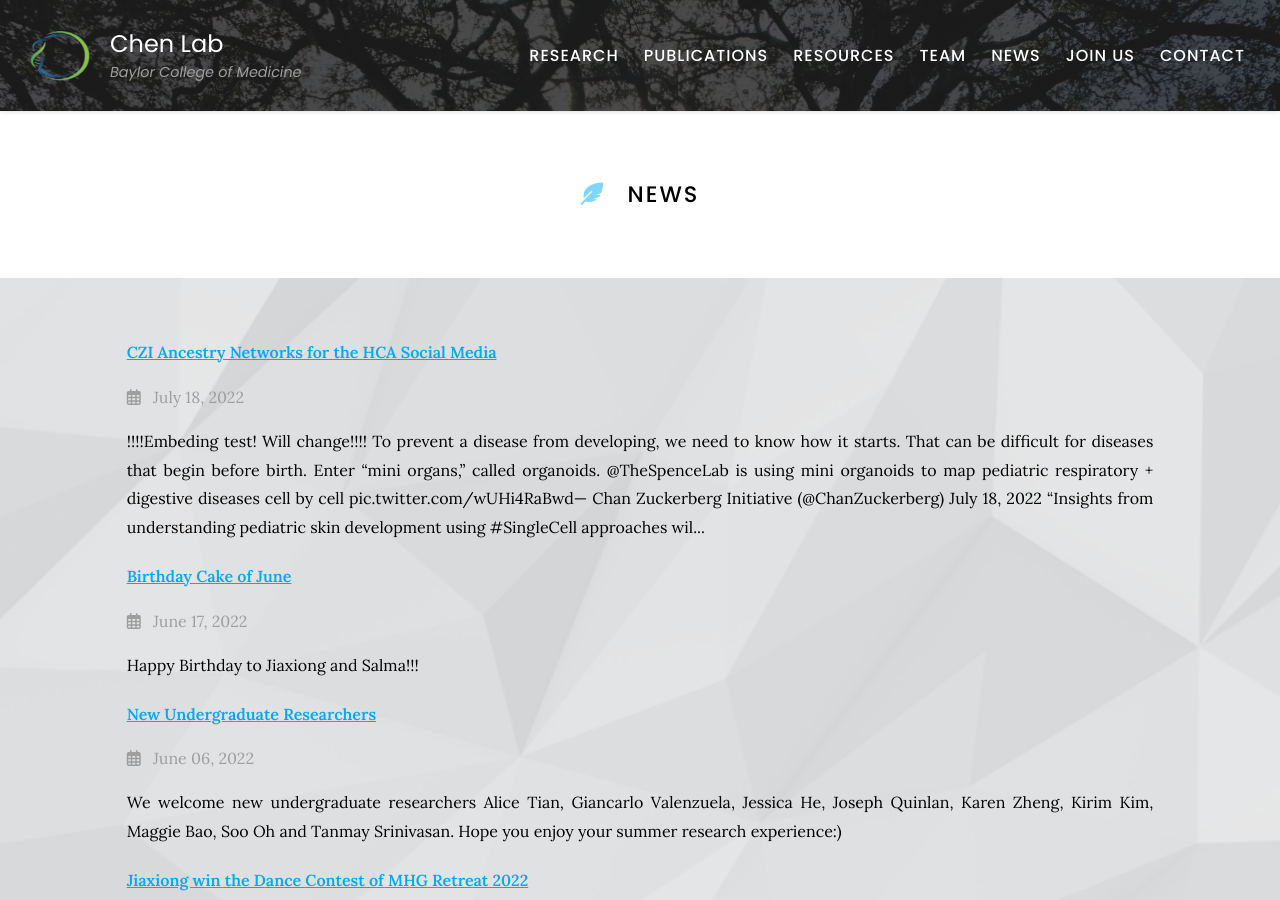
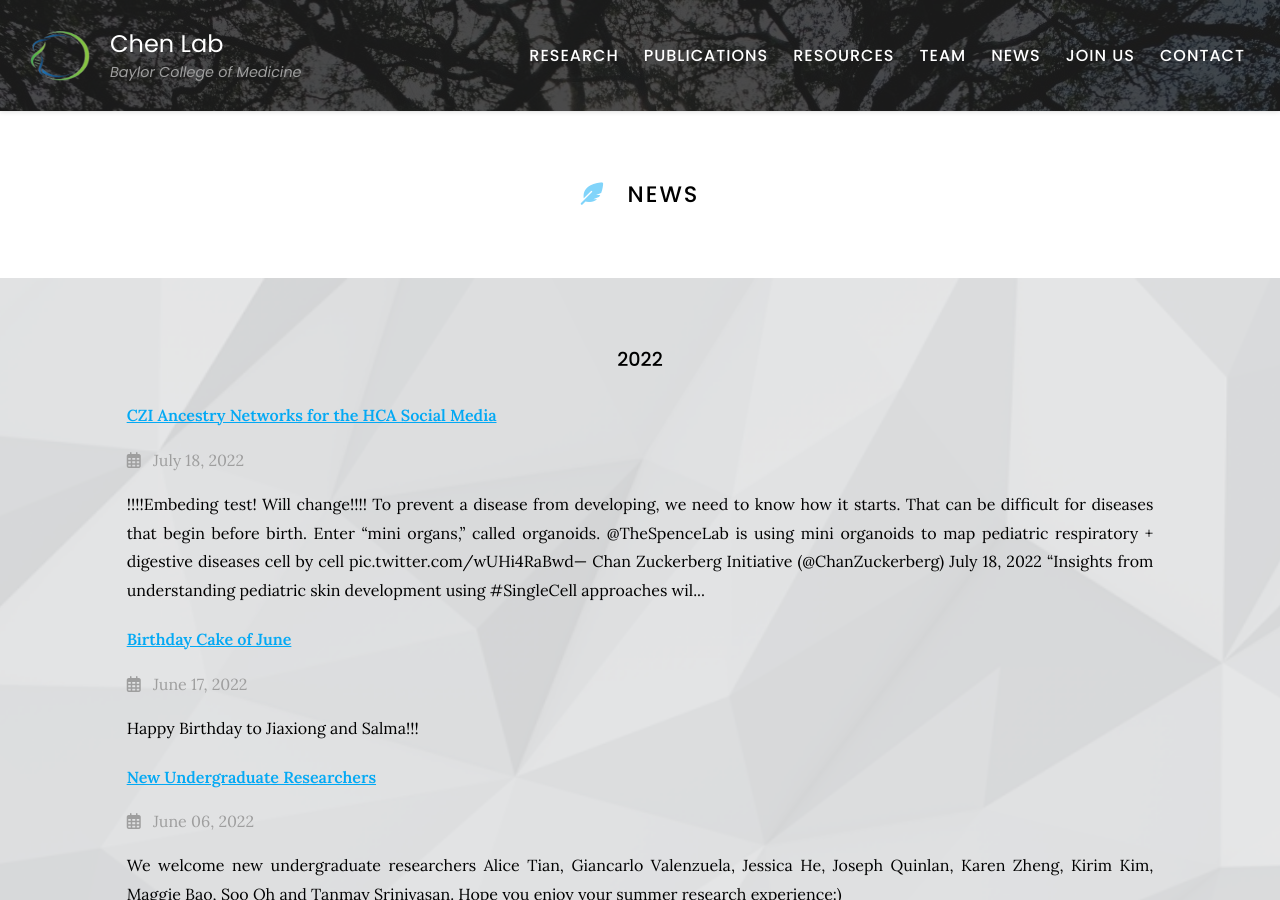
Before and after one commit to RCHENLAB/rchenlab.github.io, a Jekyll site: the page built from blog/index.md, in a window 1280 px wide and 900 px high. Built offline with Jekyll 4.4.1, drawn with Linux system fonts in a browser that asks for light colours.

Commit message:
Update index.md

```diff
--- a/blog/index.md
+++ b/blog/index.md
@@ -11,4 +11,4 @@ nav:
 
 {% include search-info.html %}
 
-{% include list.html data="posts" component="post-excerpt" %}
+{% include list2.html data="posts" component="post-excerpt" %}
```
